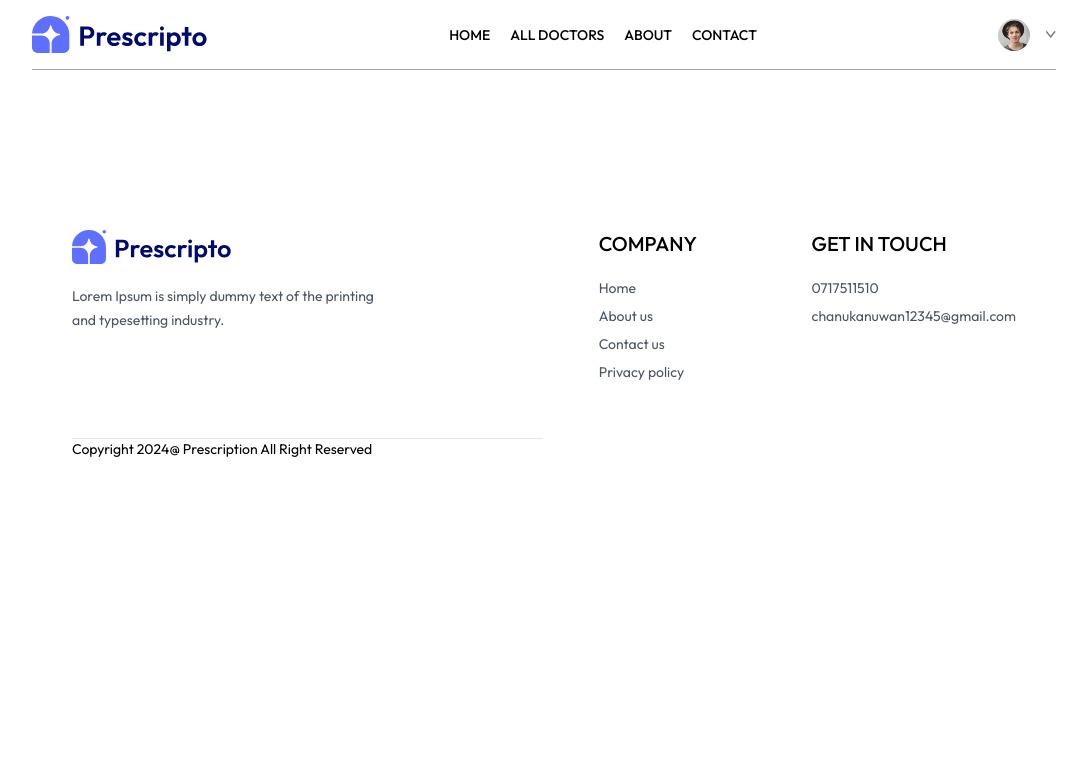
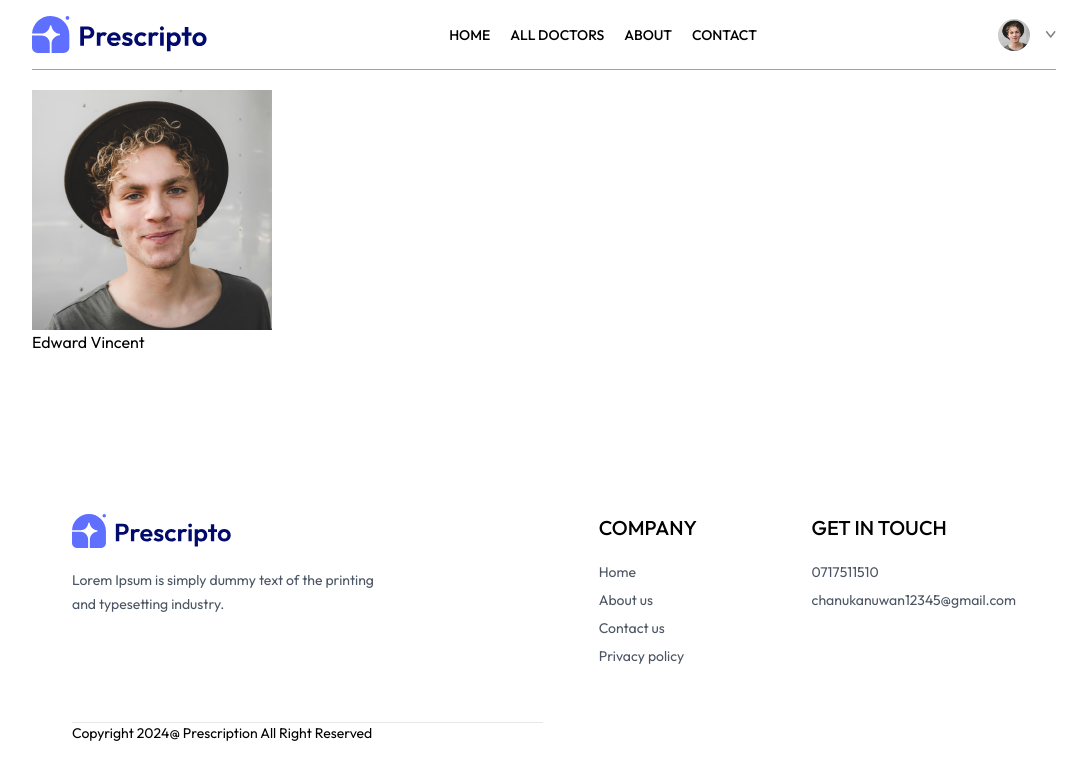
Before and after one commit to Nuwanchanuka/Booking-system, a React (Vite) app in the folder frontend/: page /my-profile in a window 1280 px wide. Shown: the top 780 px of the page, without its empty margins (96-1183 px from the left). Built offline with nearby package versions, Linux system fonts and the light colour scheme.

Commit message:
create my profile page

```diff
--- a/frontend/src/components/Navbar.jsx
+++ b/frontend/src/components/Navbar.jsx
@@ -47,7 +47,7 @@ const Navbar = () => {
                </div>
 
             </div>
-            : <button onClick={()=>navigate('/login')} className='bg-primary text-white px-8 py-3 rounded-full font-light hidden md:block'>Create acount</button>
+            : <button onClick={()=>navigate('/login')} className='bg-primary text-white px-8 py-3 rounded-full font-light hidden md:block'>Create account</button>
           }
 
 
--- a/frontend/src/pages/MyProfile.jsx
+++ b/frontend/src/pages/MyProfile.jsx
@@ -1,9 +1,32 @@
-import React from 'react'
+import React,{useState} from 'react'
+import { assets } from '../assets/assets'
 
 const MyProfile = () => {
+
+ const [userData, setUserData] = useState({
+  name:"Edward Vincent",
+  image:assets.profile_pic,
+  email:'nuwanchanuka@gmail.com',
+  phone :'o717511510',
+  address:{
+    line1:'54709 willms station',
+    line2:'Suite 350',
+  },
+  gendr:'Male',
+  dob:'1996-02-02',
+
+
+ })
+ const [isEdit,setIsEdit] = useState(false)
+
   return (
     <div>
-
+      <img src={userData.image} alt=""/>
+      {
+        isEdit
+        ? <input type="type" value={userData.name} onChange={e => setUserData(pre => ({...prev,name:e.target.value}))}/>
+        :<p>{userData.name}</p>
+      }
     </div>
   )
 }
```
